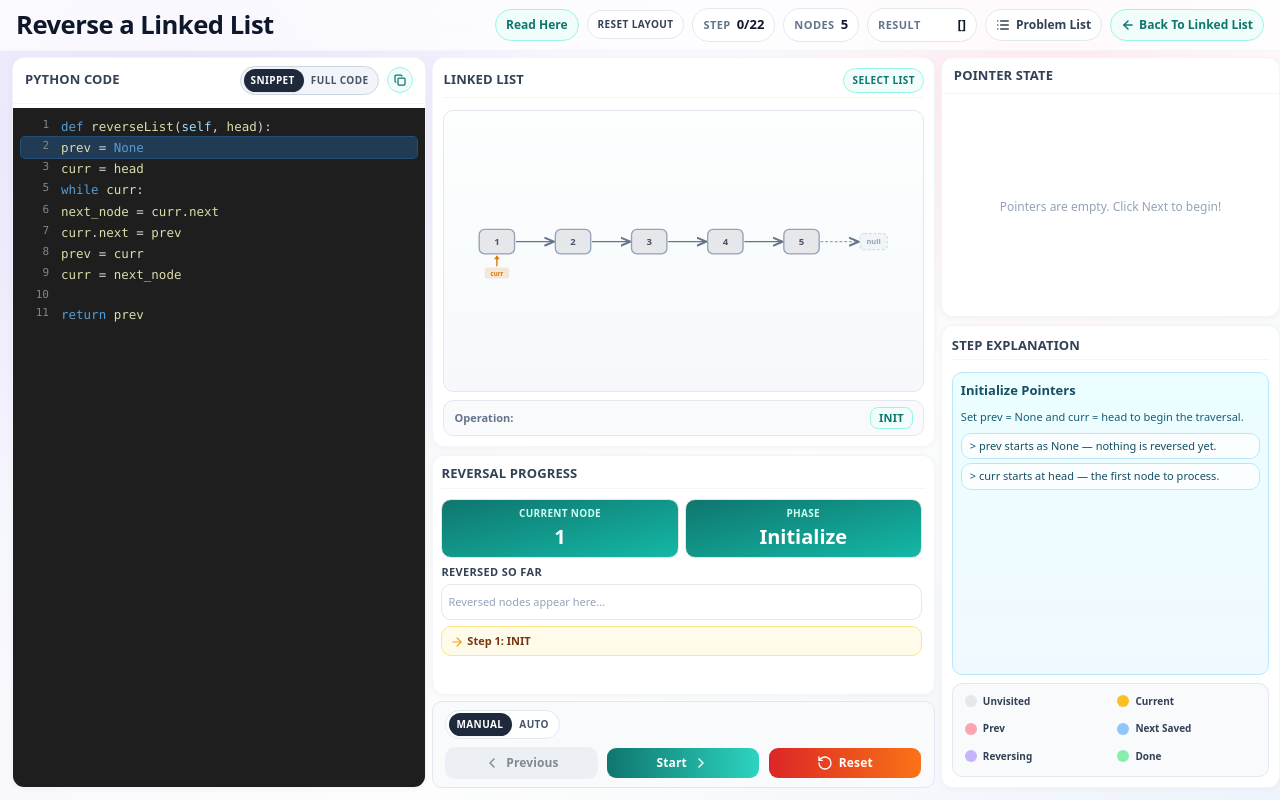
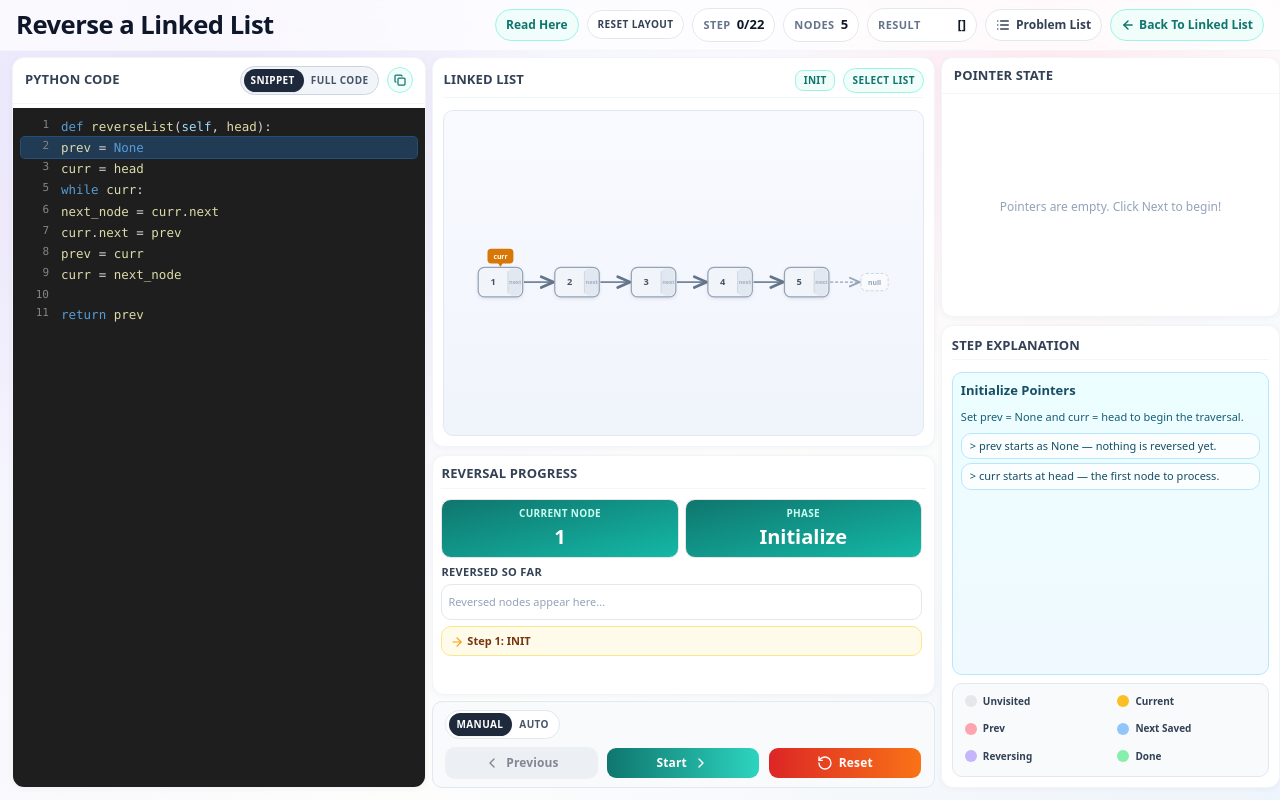
Before and after one commit to naveencreation/LeetCode-Learner, a Next.js app in the folder frontend/: page /problems/linked-list/reverse-a-linkedlist in a window 1280 px wide. Built offline with nearby package versions, Linux system fonts and the light colour scheme.

Commit message:
Added linked list 1

```diff
--- a/frontend/src/features/reverse-linkedlist/components/LinkedListPanel.tsx
+++ b/frontend/src/features/reverse-linkedlist/components/LinkedListPanel.tsx
@@ -23,10 +23,13 @@ export function LinkedListPanel({
   const pointers = activeStep?.pointers ?? { prev: null, curr: null, nextSaved: null };
 
   return (
-    <section className="traversal-panel grid h-full min-h-0 overflow-hidden grid-rows-[auto_1fr_auto] gap-2 p-2.5">
+    <section className="traversal-panel grid h-full min-h-0 overflow-hidden grid-rows-[auto_1fr] gap-2 p-2.5">
       <div className="traversal-panel-header">
         <h2 className="traversal-panel-title">Linked List</h2>
         <div className="flex items-center gap-2">
+          <span className="rounded-md border border-teal-200 bg-teal-50 px-2 py-0.5 text-[10px] font-extrabold uppercase tracking-wide text-teal-700">
+            {currentOperation}
+          </span>
           <button
             type="button"
             onClick={onOpenListSetup}
@@ -37,7 +40,7 @@ export function LinkedListPanel({
         </div>
       </div>
 
-      <div className="overflow-hidden rounded-[10px] border border-slate-200 bg-gradient-to-b from-[#fcfffe] to-[#f6f8fb] p-2">
+      <div className="overflow-hidden rounded-[10px] border border-slate-200 bg-gradient-to-b from-[#f8faff] to-[#f0f4fb] p-3">
         <LinkedListSVG
           values={originalValues}
           nodeStates={nodeStates}
@@ -45,13 +48,6 @@ export function LinkedListPanel({
           pointers={pointers}
         />
       </div>
-
-      <div className="flex items-center justify-between rounded-lg border border-slate-200 bg-slate-50 px-2.5 py-1.5 text-[11px]">
-        <span className="font-semibold text-slate-500">Operation:</span>
-        <span className="rounded-md border border-teal-200 bg-teal-50 px-2 py-0.5 font-extrabold uppercase tracking-wide text-teal-700">
-          {currentOperation}
-        </span>
-      </div>
     </section>
   );
 }
--- a/frontend/src/features/shared/components/LinkedListSVG.tsx
+++ b/frontend/src/features/shared/components/LinkedListSVG.tsx
@@ -10,52 +10,75 @@ interface LinkedListSVGProps {
   pointers: { prev: number | null; curr: number | null; nextSaved: number | null };
 }
 
-const NODE_W = 52;
-const NODE_H = 36;
-const GAP = 60;
-const ARROW_LEN = GAP - 4;
-const PAD_X = 40;
-const PAD_Y = 56;
-const POINTER_ROW_Y = NODE_H + 28;
-const NULL_W = 40;
+// ── Layout constants ──────────────────────────────────────────────────
+const NODE_W = 72;       // wider node
+const NODE_H = 48;       // taller node
+const DIVIDER = 48;      // x position of val/next divider inside node
+const GAP = 52;          // gap between nodes
+const PAD_X = 36;
+const BADGE_H = 24;      // height of pointer badge
+const BADGE_PAD_TOP = 12; // space above node for badges
+const CHAIN_Y = BADGE_H + BADGE_PAD_TOP + 8; // top of node row
+const NULL_W = 44;
+const NULL_H = 28;
 
-const stateColors: Record<LinkedListNodeState, { fill: string; stroke: string; text: string }> = {
-  unvisited:  { fill: "#e5e7eb", stroke: "#94a3b8", text: "#475569" },
-  prev:       { fill: "#fda4af", stroke: "#f43f5e", text: "#881337" },
-  current:    { fill: "#fbbf24", stroke: "#d97706", text: "#78350f" },
-  next_saved: { fill: "#93c5fd", stroke: "#3b82f6", text: "#1e3a5a" },
-  reversed:   { fill: "#c4b5fd", stroke: "#8b5cf6", text: "#3b0764" },
-  completed:  { fill: "#86efac", stroke: "#22c55e", text: "#14532d" },
+// ── State colors ─────────────────────────────────────────────────────
+const stateColors: Record<
+  LinkedListNodeState,
+  { valFill: string; nextFill: string; stroke: string; text: string; glow: string }
+> = {
+  unvisited:  { valFill: "#f1f5f9", nextFill: "#e2e8f0", stroke: "#94a3b8", text: "#475569",  glow: "none" },
+  prev:       { valFill: "#ffe4e6", nextFill: "#fecdd3", stroke: "#f43f5e", text: "#881337",  glow: "#fda4af" },
+  current:    { valFill: "#fef9c3", nextFill: "#fde68a", stroke: "#d97706", text: "#78350f",  glow: "#fbbf24" },
+  next_saved: { valFill: "#dbeafe", nextFill: "#bfdbfe", stroke: "#3b82f6", text: "#1e3a5a",  glow: "#93c5fd" },
+  reversed:   { valFill: "#ede9fe", nextFill: "#ddd6fe", stroke: "#8b5cf6", text: "#3b0764",  glow: "#c4b5fd" },
+  completed:  { valFill: "#dcfce7", nextFill: "#bbf7d0", stroke: "#22c55e", text: "#14532d",  glow: "#86efac" },
 };
 
-const pointerColors: Record<string, string> = {
-  prev: "#f43f5e",
-  curr: "#d97706",
-  nextSaved: "#3b82f6",
-};
+// ── Pointer badge config ──────────────────────────────────────────────
+const pointerConfig = [
+  { key: "prev"      as const, label: "prev",      color: "#f43f5e", textColor: "#fff", offset: 0 },
+  { key: "curr"      as const, label: "curr",      color: "#d97706", textColor: "#fff", offset: 0 },
+  { key: "nextSaved" as const, label: "next",      color: "#3b82f6", textColor: "#fff", offset: 0 },
+] as const;
 
-const pointerLabels: Record<string, string> = {
-  prev: "prev",
-  curr: "curr",
-  nextSaved: "next",
+// Arrow marker IDs
+const MARKERS = {
+  forward:  "ll-fwd",
+  reversed: "ll-rev",
+  done:     "ll-done",
+  null:     "ll-null",
 };
 
 export function LinkedListSVG({ values, nodeStates, links, pointers }: LinkedListSVGProps) {
-  // Position map: value → index in original array
   const positionMap = useMemo(() => {
     const map: Record<number, number> = {};
-    values.forEach((v, i) => {
-      map[v] = i;
-    });
+    values.forEach((v, i) => { map[v] = i; });
     return map;
   }, [values]);
 
   const totalNodes = values.length;
-  const svgWidth = totalNodes * (NODE_W + GAP) - GAP + NULL_W + GAP + PAD_X * 2;
-  const svgHeight = PAD_Y + NODE_H + POINTER_ROW_Y + 20;
+  const nodeX = (i: number) => PAD_X + i * (NODE_W + GAP);
+  const nullX = PAD_X + totalNodes * (NODE_W + GAP);
+  const svgWidth  = nullX + NULL_W + PAD_X;
+  const svgHeight = CHAIN_Y + NODE_H + 16; // small bottom pad
 
-  const nodeX = (index: number) => PAD_X + index * (NODE_W + GAP);
-  const nullX = PAD_X + totalNodes * (NODE_W + GAP);
+  // Group pointers by node index to handle stacking
+  const ptrByIndex = useMemo(() => {
+    const map: Record<number, Array<typeof pointerConfig[number]>> = {};
+    for (const pc of pointerConfig) {
+      const val = pointers[pc.key];
+      if (val === null || val === undefined) continue;
+      const idx = positionMap[val];
+      if (idx === undefined) continue;
+      if (!map[idx]) map[idx] = [];
+      map[idx].push(pc);
+    }
+    return map;
+  }, [pointers, positionMap]);
+
+  const nodeYTop = CHAIN_Y;
+  const nodeCY   = nodeYTop + NODE_H / 2;
 
   return (
     <svg
@@ -64,203 +87,218 @@ export function LinkedListSVG({ values, nodeStates, links, pointers }: LinkedLis
       preserveAspectRatio="xMidYMid meet"
     >
       <defs>
-        <marker id="ll-arrow" markerWidth="8" markerHeight="8" refX="7" refY="4" orient="auto">
-          <path d="M0,1 L7,4 L0,7" fill="none" stroke="#64748b" strokeWidth="1.5" />
+        {/* Drop shadow filter */}
+        <filter id="ll-shadow" x="-20%" y="-20%" width="140%" height="140%">
+          <feDropShadow dx="0" dy="2" stdDeviation="2.5" floodColor="#0f172a" floodOpacity="0.10" />
+        </filter>
+        {/* Arrow markers */}
+        <marker id={MARKERS.forward}  markerWidth="10" markerHeight="10" refX="9"  refY="5" orient="auto">
+          <path d="M1,1.5 L9,5 L1,8.5" fill="none" stroke="#64748b" strokeWidth="1.8" strokeLinecap="round"/>
         </marker>
-        <marker id="ll-arrow-rev" markerWidth="8" markerHeight="8" refX="1" refY="4" orient="auto">
-          <path d="M8,1 L1,4 L8,7" fill="none" stroke="#8b5cf6" strokeWidth="1.5" />
+        <marker id={MARKERS.done}     markerWidth="10" markerHeight="10" refX="9"  refY="5" orient="auto">
+          <path d="M1,1.5 L9,5 L1,8.5" fill="none" stroke="#16a34a" strokeWidth="1.8" strokeLinecap="round"/>
         </marker>
-        <marker id="ll-arrow-active" markerWidth="8" markerHeight="8" refX="7" refY="4" orient="auto">
-          <path d="M0,1 L7,4 L0,7" fill="none" stroke="#22c55e" strokeWidth="1.5" />
+        <marker id={MARKERS.reversed} markerWidth="10" markerHeight="10" refX="1"  refY="5" orient="auto-start-reverse">
+          <path d="M9,1.5 L1,5 L9,8.5" fill="none" stroke="#7c3aed" strokeWidth="1.8" strokeLinecap="round"/>
+        </marker>
+        <marker id={MARKERS.null}     markerWidth="10" markerHeight="10" refX="9"  refY="5" orient="auto">
+          <path d="M1,1.5 L9,5 L1,8.5" fill="none" stroke="#94a3b8" strokeWidth="1.5" strokeLinecap="round"/>
         </marker>
       </defs>
 
-      {/* ── Arrows (links) ── */}
+      {/* ── Arrows ─────────────────────────────────────────────── */}
       {values.map((val, i) => {
-        const x1 = nodeX(i) + NODE_W;
-        const y = PAD_Y + NODE_H / 2;
-        const target = links[val];
+        const srcRight = nodeX(i) + NODE_W; // right edge of node
+        const target   = links[val];
+        const state    = nodeStates[val] ?? "unvisited";
 
+        // → null
         if (target === null || target === undefined) {
-          // Arrow to null box
           const x2 = nullX;
           return (
             <line
-              key={`arrow-null-${val}`}
-              x1={x1 + 2}
-              y1={y}
-              x2={x2 - 2}
-              y2={y}
-              stroke="#94a3b8"
-              strokeWidth="2"
-              strokeDasharray="4 3"
-              markerEnd="url(#ll-arrow)"
-              className="transition-all duration-300"
+              key={`arr-null-${val}`}
+              x1={srcRight + 2} y1={nodeCY}
+              x2={x2 - 2}       y2={nodeCY}
+              stroke="#94a3b8" strokeWidth="2" strokeDasharray="5 3"
+              markerEnd={`url(#${MARKERS.null})`}
             />
           );
         }
 
         const targetIdx = positionMap[target];
         if (targetIdx === undefined) return null;
-
-        const targetX = nodeX(targetIdx);
         const isReversed = targetIdx < i;
 
         if (isReversed) {
-          // Reversed arrow — curved below
-          const midX = (x1 + targetX + NODE_W) / 2;
-          const curveY = y + 42;
+          // Arc above the chain
+          const x1 = nodeX(i)         + DIVIDER / 2 + DIVIDER; // right zone centre
+          const x2 = nodeX(targetIdx) + DIVIDER / 2 + DIVIDER;
+          const arcH = 32 + Math.abs(i - targetIdx) * 6;
+          const arcY = nodeYTop - arcH;
           return (
             <path
-              key={`arrow-${val}-${target}`}
-              d={`M${x1 + 2},${y} C${x1 + 20},${curveY} ${targetX + NODE_W - 20},${curveY} ${targetX + NODE_W - 2},${y}`}
+              key={`arr-${val}-${target}`}
+              d={`M${x1},${nodeYTop} C${x1},${arcY} ${x2},${arcY} ${x2},${nodeYTop}`}
               fill="none"
-              stroke="#8b5cf6"
-              strokeWidth="2"
-              markerEnd="url(#ll-arrow-rev)"
-              className="transition-all duration-500"
+              stroke="#7c3aed"
+              strokeWidth="2.5"
+              markerEnd={`url(#${MARKERS.reversed})`}
+              style={{ transition: "d 0.4s ease" }}
             />
           );
         }
 
-        // Normal forward arrow
-        const x2 = targetX;
+        // Forward arrow
+        const x2 = nodeX(targetIdx);
+        const arrowColor = state === "completed" ? "#16a34a" : "#64748b";
+        const markerId   = state === "completed" ? MARKERS.done : MARKERS.forward;
         return (
           <line
-            key={`arrow-${val}-${target}`}
-            x1={x1 + 2}
-            y1={y}
-            x2={x2 - 2}
-            y2={y}
-            stroke={nodeStates[val] === "completed" ? "#22c55e" : "#64748b"}
-            strokeWidth="2"
-            markerEnd={nodeStates[val] === "completed" ? "url(#ll-arrow-active)" : "url(#ll-arrow)"}
-            className="transition-all duration-300"
+            key={`arr-${val}-${target}`}
+            x1={srcRight + 2} y1={nodeCY}
+            x2={x2 - 2}       y2={nodeCY}
+            stroke={arrowColor} strokeWidth="2.5"
+            markerEnd={`url(#${markerId})`}
+            style={{ transition: "stroke 0.3s" }}
           />
         );
       })}
 
-      {/* ── Null box ── */}
+      {/* ── Null terminal ─────────────────────────────────────── */}
       <rect
-        x={nullX}
-        y={PAD_Y + (NODE_H - 24) / 2}
-        width={NULL_W}
-        height={24}
-        rx={6}
-        fill="#f1f5f9"
-        stroke="#cbd5e1"
-        strokeWidth="1.5"
-        strokeDasharray="4 3"
+        x={nullX} y={nodeYTop + (NODE_H - NULL_H) / 2}
+        width={NULL_W} height={NULL_H}
+        rx={8}
+        fill="#f8fafc" stroke="#cbd5e1" strokeWidth="1.5" strokeDasharray="5 3"
       />
       <text
-        x={nullX + NULL_W / 2}
-        y={PAD_Y + NODE_H / 2 + 1}
-        textAnchor="middle"
-        dominantBaseline="middle"
-        className="text-[11px] font-bold"
-        fill="#94a3b8"
+        x={nullX + NULL_W / 2} y={nodeYTop + NODE_H / 2 + 1}
+        textAnchor="middle" dominantBaseline="middle"
+        fontSize="11" fontWeight="700" fill="#94a3b8"
       >
         null
       </text>
 
-      {/* ── Nodes ── */}
+      {/* ── Nodes ──────────────────────────────────────────────── */}
       {values.map((val, i) => {
-        const x = nodeX(i);
-        const y = PAD_Y;
+        const x     = nodeX(i);
+        const y     = nodeYTop;
         const state = nodeStates[val] ?? "unvisited";
-        const colors = stateColors[state];
+        const c     = stateColors[state];
+        const isActive = state !== "unvisited";
 
         return (
-          <g key={`node-${val}`} className="transition-all duration-300">
-            {/* Glow */}
-            {state !== "unvisited" && (
+          <g
+            key={`node-${val}-${state}`}
+            style={isActive ? { animation: "llNodePop 320ms cubic-bezier(0.34,1.2,0.64,1) both", transformOrigin: `${x + NODE_W / 2}px ${y + NODE_H / 2}px` } : undefined}
+          >
+            {/* Glow ring */}
+            {isActive && (
               <rect
-                x={x - 3}
-                y={y - 3}
-                width={NODE_W + 6}
-                height={NODE_H + 6}
-                rx={12}
+                x={x - 4} y={y - 4}
+                width={NODE_W + 8} height={NODE_H + 8}
+                rx={14}
                 fill="none"
-                stroke={colors.stroke}
-                strokeWidth="1"
-                opacity="0.3"
+                stroke={c.glow}
+                strokeWidth="2.5"
+                style={{ animation: "llPulse 1.6s ease-in-out infinite", opacity: 0.6 }}
               />
             )}
-            {/* Box */}
+
+            {/* Node body with shadow */}
             <rect
-              x={x}
-              y={y}
-              width={NODE_W}
-              height={NODE_H}
+              x={x} y={y}
+              width={NODE_W} height={NODE_H}
+              rx={10}
+              fill={c.valFill}
+              stroke={c.stroke}
+              strokeWidth="2"
+              filter="url(#ll-shadow)"
+              style={{ transition: "fill 0.25s, stroke 0.25s" }}
+            />
+
+            {/* Right "next" zone */}
+            <rect
+              x={x + DIVIDER} y={y + 2}
+              width={NODE_W - DIVIDER - 2} height={NODE_H - 4}
               rx={8}
-              fill={colors.fill}
-              stroke={colors.stroke}
-              strokeWidth="2"
-              className="transition-all duration-300"
+              fill={c.nextFill}
+              style={{ transition: "fill 0.25s" }}
             />
+
+            {/* Divider line */}
+            <line
+              x1={x + DIVIDER} y1={y + 6}
+              x2={x + DIVIDER} y2={y + NODE_H - 6}
+              stroke={c.stroke} strokeWidth="1" opacity="0.5"
+            />
+
             {/* Value */}
             <text
-              x={x + NODE_W / 2}
-              y={y + NODE_H / 2 + 1}
-              textAnchor="middle"
-              dominantBaseline="middle"
-              className="text-[14px] font-extrabold"
-              fill={colors.text}
+              x={x + DIVIDER / 2} y={y + NODE_H / 2 + 1}
+              textAnchor="middle" dominantBaseline="middle"
+              fontSize="15" fontWeight="800" fill={c.text}
             >
               {val}
+            </text>
+
+            {/* "next" label */}
+            <text
+              x={x + DIVIDER + (NODE_W - DIVIDER) / 2} y={y + NODE_H / 2 + 1}
+              textAnchor="middle" dominantBaseline="middle"
+              fontSize="9" fontWeight="700" fill={c.stroke} opacity="0.8"
+            >
+              next
             </text>
           </g>
         );
       })}
 
-      {/* ── Pointer labels ── */}
-      {(["prev", "curr", "nextSaved"] as const).map((pKey) => {
-        const val = pointers[pKey];
-        if (val === null || val === undefined) return null;
-        const idx = positionMap[val];
-        if (idx === undefined) return null;
+      {/* ── Pointer badges above nodes ──────────────────────── */}
+      {Object.entries(ptrByIndex).map(([idxStr, ptrs]) => {
+        const idx = Number(idxStr);
+        const cx  = nodeX(idx) + NODE_W / 2;
 
-        const x = nodeX(idx) + NODE_W / 2;
-        const y = PAD_Y + NODE_H + 18;
+        return ptrs.map((pc, slot) => {
+          // Stagger: each extra pointer shifts left/right
+          const badgeW = 42;
+          const totalW = ptrs.length * badgeW + (ptrs.length - 1) * 4;
+          const startX = cx - totalW / 2;
+          const bx = startX + slot * (badgeW + 4);
+          const by = nodeYTop - BADGE_H - 6;
+          const stemX = bx + badgeW / 2;
 
           return (
-          <g key={`ptr-${pKey}`}>
-            {/* Pointer arrow */}
+            <g key={`ptr-${pc.key}`}>
+              {/* Vertical stem */}
               <line
-              x1={x}
-              y1={y}
-              x2={x}
-              y2={PAD_Y + NODE_H + 4}
-              stroke={pointerColors[pKey]}
-              strokeWidth="2"
-              markerEnd="none"
+                x1={stemX} y1={by + BADGE_H}
+                x2={stemX} y2={nodeYTop - 2}
+                stroke={pc.color} strokeWidth="2"
               />
+              {/* Triangle tip */}
               <polygon
-              points={`${x},${PAD_Y + NODE_H + 2} ${x - 4},${PAD_Y + NODE_H + 8} ${x + 4},${PAD_Y + NODE_H + 8}`}
-              fill={pointerColors[pKey]}
+                points={`${stemX},${nodeYTop - 1} ${stemX - 4},${nodeYTop - 7} ${stemX + 4},${nodeYTop - 7}`}
+                fill={pc.color}
               />
-            {/* Label */}
+              {/* Badge pill */}
               <rect
-              x={x - 18}
-              y={y + 2}
-              width={36}
-              height={16}
-              rx={4}
-              fill={pointerColors[pKey]}
-              opacity="0.15"
+                x={bx} y={by}
+                width={badgeW} height={BADGE_H}
+                rx={6}
+                fill={pc.color}
               />
               <text
-              x={x}
-              y={y + 12}
-              textAnchor="middle"
-              dominantBaseline="middle"
-              className="text-[9px] font-extrabold"
-              fill={pointerColors[pKey]}
+                x={bx + badgeW / 2} y={by + BADGE_H / 2 + 1}
+                textAnchor="middle" dominantBaseline="middle"
+                fontSize="11" fontWeight="800" fill={pc.textColor}
               >
-              {pointerLabels[pKey]}
+                {pc.label}
               </text>
             </g>
           );
+        });
       })}
     </svg>
   );
```
Also changed, not shown: frontend/src/app/globals.css (+16 -0 lines). Lines whose indentation alone changed are shown as unchanged.
